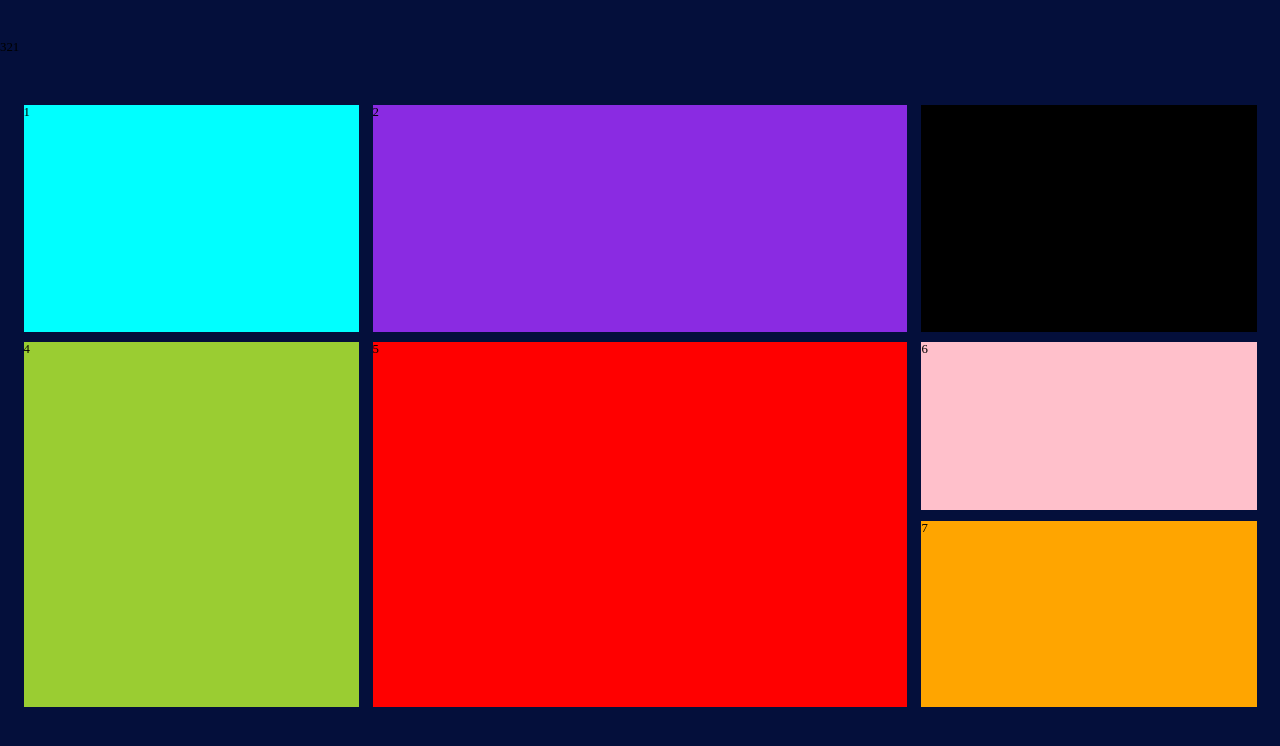
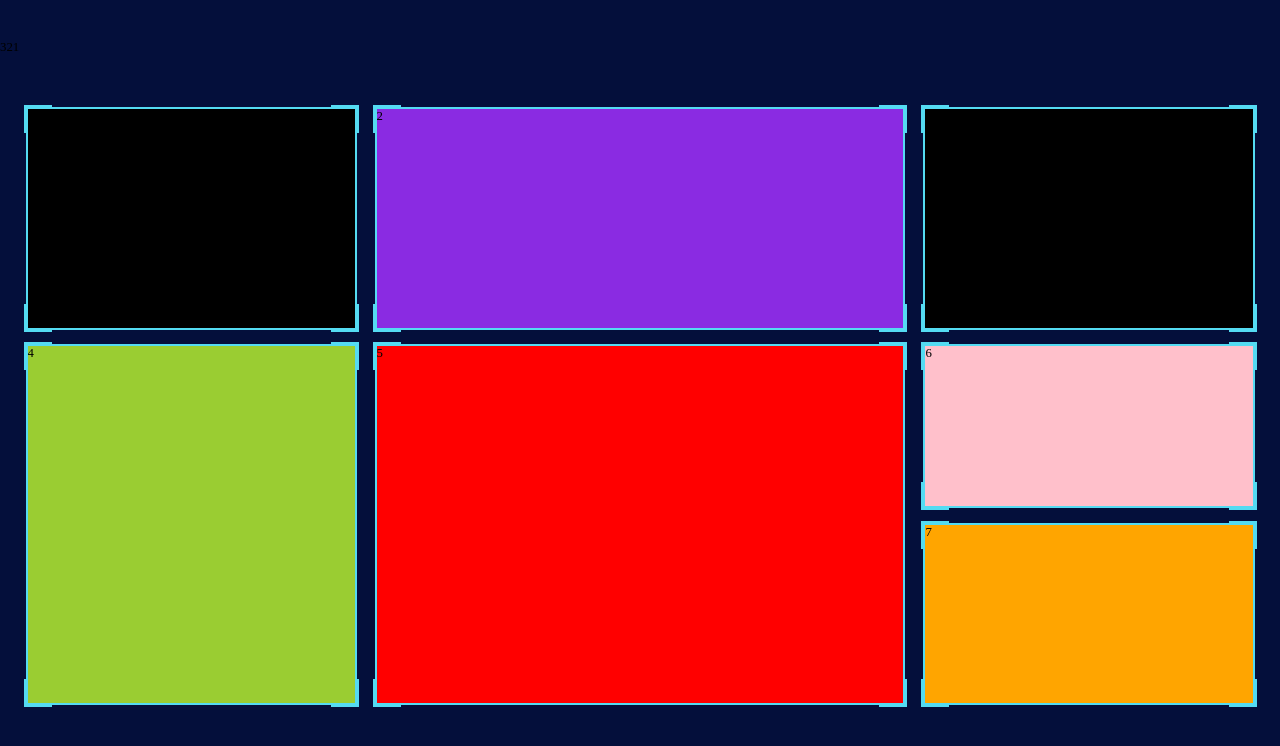
Before and after one commit to DaozhangChen/big-screen, a React (Vite) app: page / in a window 1280 px wide. Shown: the top 746 px of the page. Built offline with nearby package versions, Linux system fonts and the light colour scheme.

Commit message:
实现了炫酷的边框

```diff
--- a/src/style/App.module.scss
+++ b/src/style/App.module.scss
@@ -24,9 +24,32 @@
     row-gap: px(15);
     column-gap: px(20);
 
+    &>section {
+        border: 4px solid #54dbf2;
+        position: relative;
+
+        &::before {
+            content: '';
+            position: absolute;
+            left: 0;
+            top: 0;
+            right: 0;
+            bottom: 0;
+            box-shadow:
+                0px 0px 0px 2px #54dbf2,
+                28px 0px 0px -24px $mainColor,
+                -28px 0px 0px -24px $mainColor,
+                0px -28px 0px -24px $mainColor,
+                0px 28px 0px -24px $mainColor,
+            ;
+        }
+    }
+
     &>section:first-child {
         grid-area: a;
-        background-color: aqua;
+        background-color: black;
+
+
     }
 
     &>section:nth-child(2) {
```
